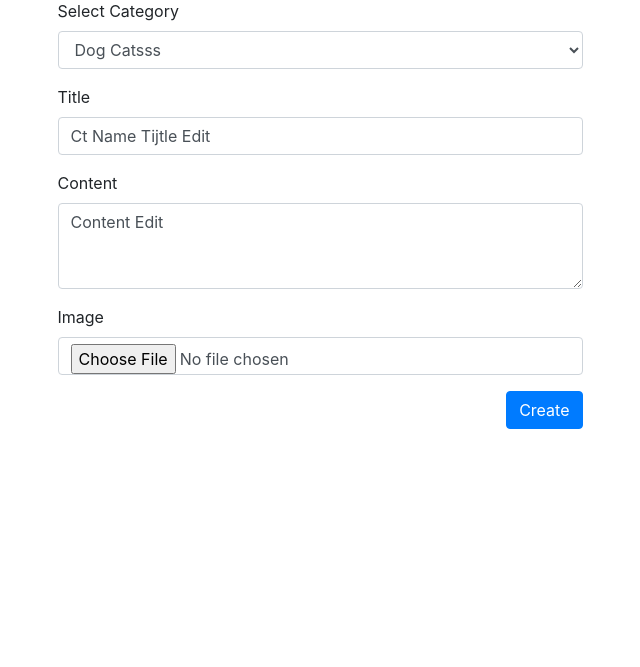
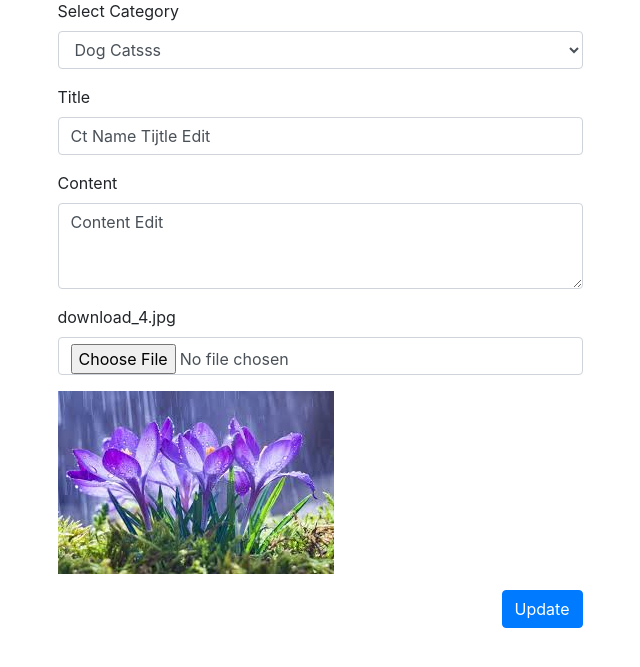
Before and after one commit to PhyoWin1993/studyFlask, a Flask app: page /post/edit/1 in a window 1280 px wide. Shown: the part 113-780 px from the top of the page, without its empty margins (320-960 px from the left). Run offline with Flask 2, Linux system fonts and the light colour scheme; data comes from the database, SQL or seed files in the repository; both versions use the stored data as it was after the commit; some libraries are stand-ins or nearby versions.

Commit message:
My Update Flask

```diff
--- a/app.py
+++ b/app.py
@@ -10,6 +10,8 @@ app.config['SQLALCHEMY_DATABASE_URI'] = 'sqlite:///mine.db'
 db = SQLAlchemy(app)
 bcrypt = Bcrypt(app)
 app.secret_key = "334455"
+
+
 
 UPLOAD_FOLDER = "./static/imgs"
 ALLOWED_EXTENSION = {'txt', 'pdf', 'png', 'jpg', 'jpeg', 'gif'}
@@ -149,7 +151,7 @@ def postEdit(id):
     }
     if request.method=='POST':
         filename = ''
-        file = request.files['image']
+        file = request.files['images']
 
         if file.filename =='':
             return redirect('/post/edit')
@@ -161,7 +163,13 @@ def postEdit(id):
         title = request.form['title']
         cat_id = request.form['catid']
         content = request.form['content']
-        posts = Post(title=title,content=content,cat_id=cat_id, image=filename)
+
+        posts.title = title
+        posts.cat_id = cat_id
+        posts.image = filename
+        posts.content = content
+
+
         try:
             db.session.commit()  #  if success
             return redirect('/post')
--- a/templates/post_edit.html
+++ b/templates/post_edit.html
@@ -26,12 +26,16 @@
         <textarea class="form-control" id="content" rows="3" name="content">{{context.posts.content}}</textarea>
       </div>
       <div class="form-group">
-        <label for="img"> Image </label>
+        <label for="img">{{context.posts.image }}</label>
         <!-- <input type="file" class="form-control" value="{{url_for('static',filename='imgs/'+context.posts.content)}}" id="img" name="image"> -->
-        <input type="file" class="form-control" id="img" name="image">
+        <input type="file" class="form-control" id="img" name="images" value="{{url_for('static',filename='imgs/'+context.posts.image)}}">
       </div>
 
-       <button type="submit" class="btn btn-primary float-right">Create</button>
+      <div class="form-group">
+        <img src="{{url_for('static',filename='imgs/'+context.posts.image)}}" class="img-fuid" alt="Default Image">
+      </div>
+
+       <button type="submit" class="btn btn-primary float-right">Update</button>
      </form>
 
   </div>
```
Also changed, not shown: mine.db, static/imgs/cinqueterre.jpg (deleted), static/imgs/download.jpg (added), static/imgs/download_3.jpg (added), static/imgs/download_4.jpg (added), static/imgs/img_chania.jpg (deleted), static/imgs/img_chania2.jpg (deleted), static/imgs/img_flower.jpg (deleted).
